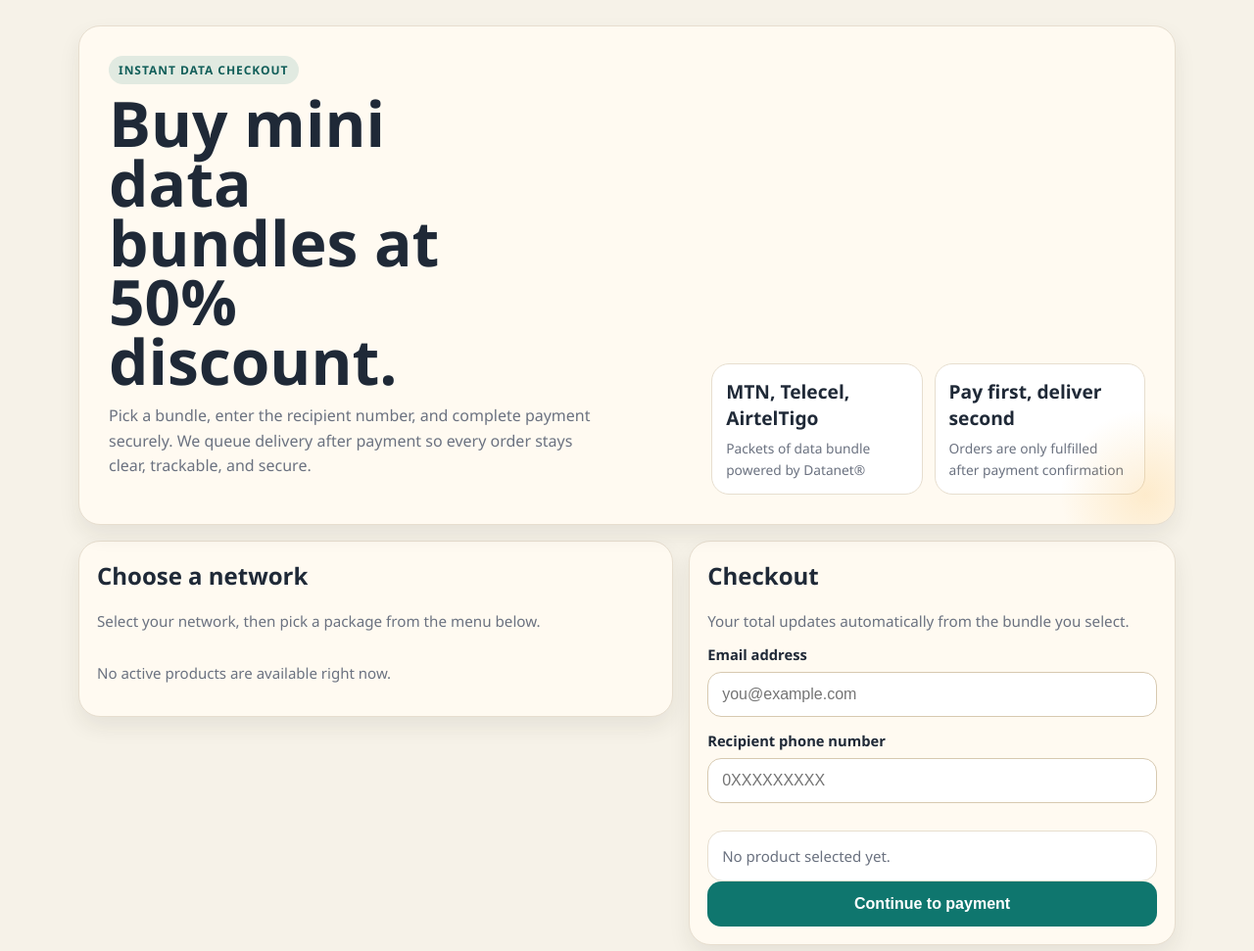
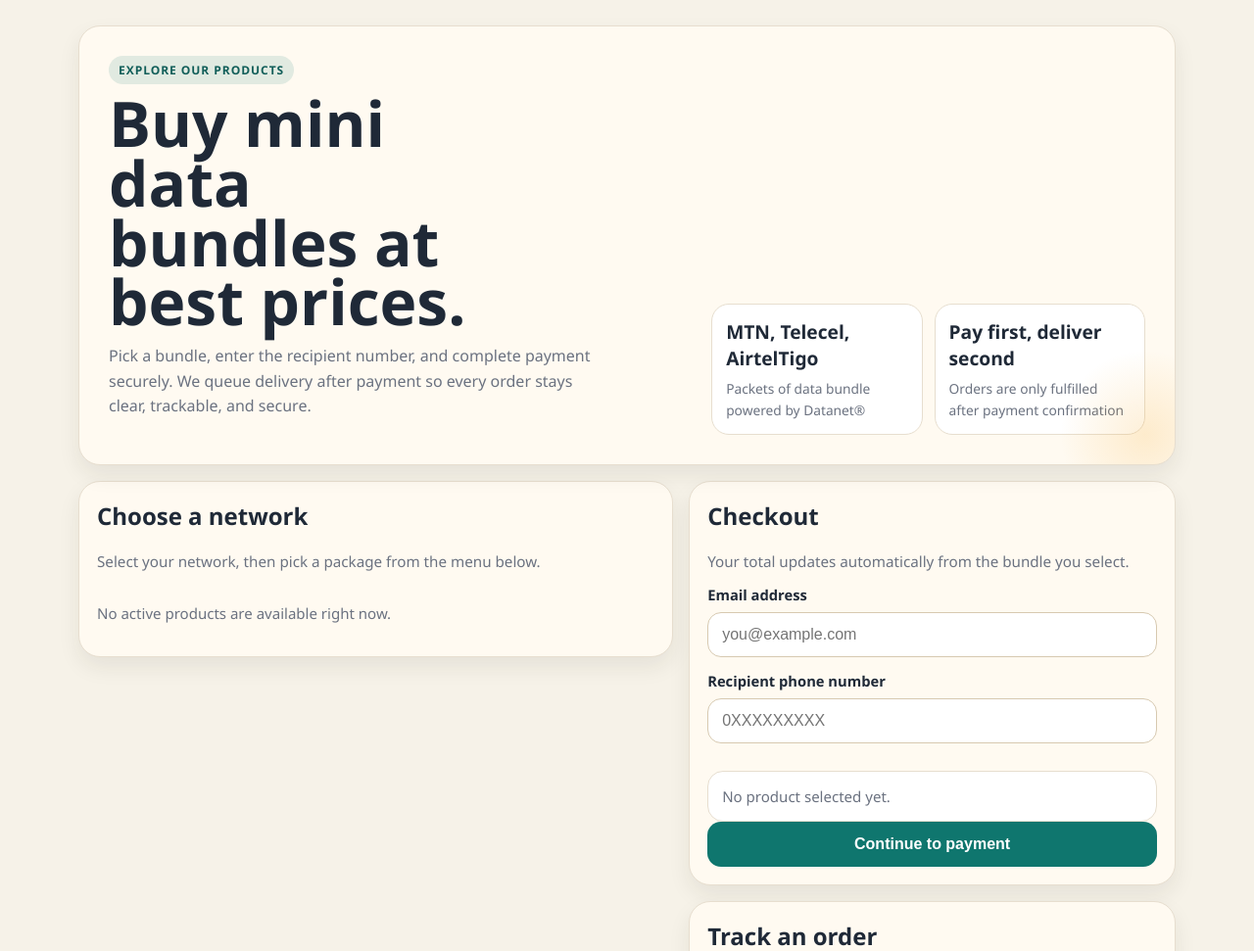
Before and after one commit to Jude-Vigor/flask-payment-api, a Flask app: template templates/index.html in a window 1280 px wide. Shown: the top 971 px of the page at 98% size. Run offline with Flask 3, Linux system fonts and the light colour scheme; the template is opened without the code that fills it, so the values that code supplies are empty; parts of the project's set-up code (start-up, migrations or seed data) failed here and were passed over.

Commit message:
Ui changes

```diff
--- a/templates/index.html
+++ b/templates/index.html
@@ -542,8 +542,8 @@
         <section class="hero">
             <div class="hero-grid">
                 <div>
-                    <span class="eyebrow">Instant Data Checkout</span>
-                    <h1>Buy mini data bundles at 50% discount.</h1>
+                    <span class="eyebrow">Explore our products</span>
+                    <h1>Buy mini data bundles at best prices.</h1>
                     <p>
                         Pick a bundle, enter the recipient number, and complete payment securely.
                         We queue delivery after payment so every order stays clear, trackable, and secure.
```
